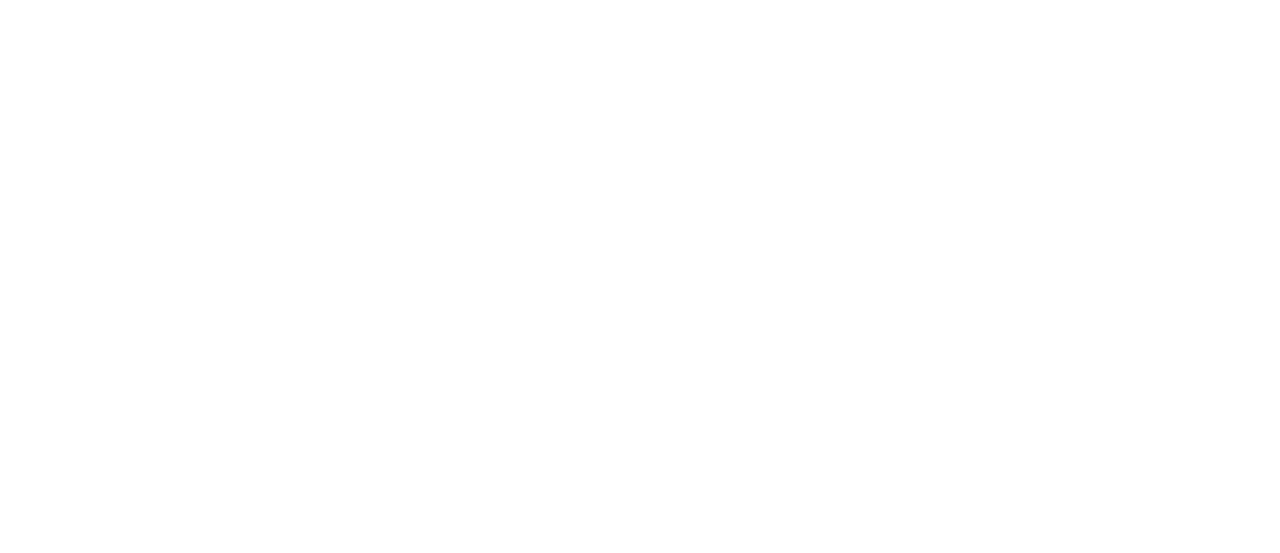
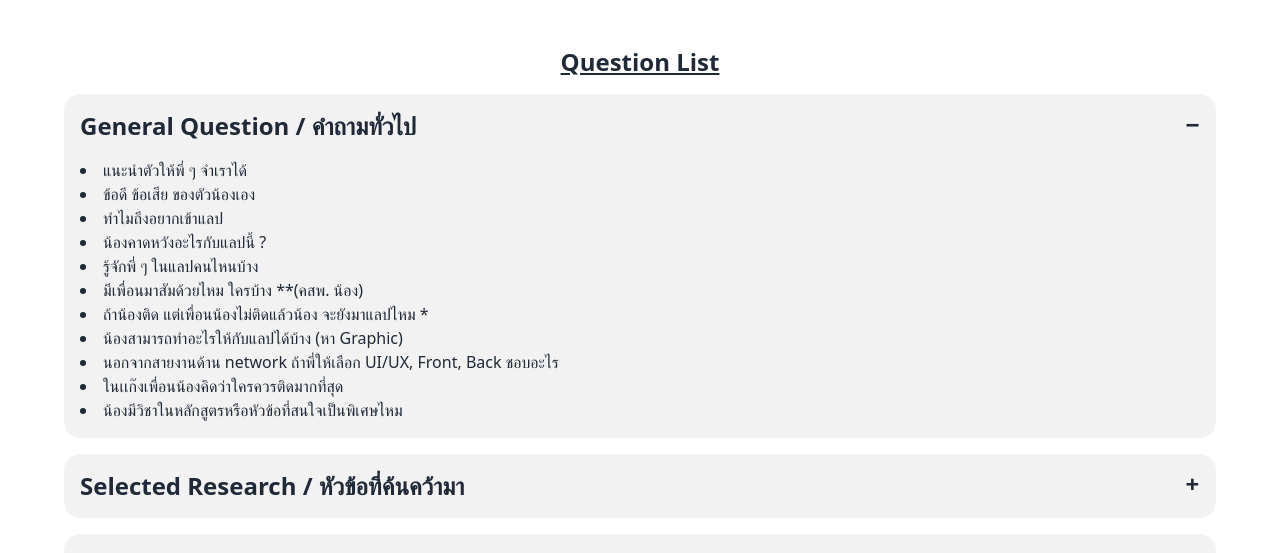
Before and after one commit to paratpanu18/nwl-exam-interview-frontend, a SvelteKit app: page /score/1 in a window 1280 px wide. Shown: the part 371-924 px from the top of the page. Before the commit the page ends 800 px from the top, so only its background shows below. Built offline with nearby package versions, Linux system fonts and the light colour scheme; no server answers.

Commit message:
Fix assign score algorithm and decorating

```diff
--- a/src/routes/admin/juniors/[slug]/+page.svelte
+++ b/src/routes/admin/juniors/[slug]/+page.svelte
@@ -15,7 +15,7 @@
                 juniorData = data;
                 criterias = data.criteria;
                 criteriasKeys = Object.keys(criterias);
-                console.log(criterias);
+                console.log(criterias["Kawaiiness"]["comments"]);
             })
             .catch(error => {
                 console.error('Error fetching junior score:', error);
@@ -81,13 +81,13 @@
                             <p>{index+1}. {key}</p>
                         </div>
                         <div class="text-2xl font-bold">
-                            <p>{criterias[key]["avg_score"] ? criterias[key]["avg_score"].toFixed(2) : "0.0"}</p>
+                            <p>{criterias[key]["avg_score"] != "-" ? criterias[key]["avg_score"].toFixed(2) : "0.0"}</p>
                         </div>
                     </div>
                     <hr class="block border-white my-[2rem]">
 
                     <div class="flex flex-row flex-wrap justify-start gap-x-[1rem] gap-y-[2rem]">
-                    {#if criterias[key]["comments"]}
+                    {#if Object.entries(criterias[key]["comments"]).length > 0}
                         {#each Object.entries(criterias[key]["comments"]) as [user, comment]}
                             <div class="card bg-base-200 w-[30%] shadow-xl">
                                 <div class="card-body">
--- a/src/routes/score/[slug]/+page.svelte
+++ b/src/routes/score/[slug]/+page.svelte
@@ -24,6 +24,12 @@
     nickname?: string;
     academic_year?: string;
     student_id?: string;
+  }
+
+  interface ScoreEntry {
+    criteria_id: string;
+    score: number;
+    comment: string;
   }
 
 
@@ -108,25 +114,33 @@
             return;
         }
 
+        let score_set: ScoreEntry[] = []
+
         scores.forEach((score, i) => {
-          let req_body = {
-            junior_id: juniorId,
-            senior_id: seniorId,
+          let scoreEntry: ScoreEntry = {
             criteria_id: all_criteria[i].id,
             score: score.value,
             comment: comments[i].value
           }
 
-          let method = juniorScore.length > 0 ? 'PUT' : 'POST';
+          score_set.push(scoreEntry);
+        });
 
-          fetch(`${BASE_URL}/score`, {
+        const requestBody = {
+            "senior_id": seniorId,
+            "junior_id": juniorId,
+            "score_set": score_set
+        }
+
+        const method = juniorScore.length > 0 ? 'PUT' : 'POST';
+        const endPoint = method === 'POST' ? '/many_score' : '/many_scores';
+        await fetch (`${BASE_URL}${endPoint}`, {
             method: method,
             headers: {
-              'Content-Type': 'application/json'
+                'Content-Type': 'application/json'
             },
-            body: JSON.stringify(req_body)
-          })
-        });
+            body: JSON.stringify(requestBody)
+        })
 
         isSaved = true;
         document.location.reload();
@@ -211,7 +225,7 @@
         </div>
     </div>
 
-    <div class="overflow-x-auto flex justify-center">
+    <div class="overflow-x-auto flex justify-center items-center">
       <table class="table flex mt-[2rem] w-[90vw]">
         <!-- head -->
         <thead>
@@ -259,6 +273,64 @@
 
     <div class="flex justify-center mt-[2rem] w-[100vw]">
       <button class="btn btn-success btn-outline w-[90%]" on:click={handleSave}>Save</button>
+    </div>
+
+    <div class="w-full flex flex-col justify-center items-center mt-[3rem]">
+      <h1 class="text-2xl font-bold underline">Question List</h1>
+
+      <div class="collapse collapse-plus bg-base-200 w-[90%] mt-[1rem]">
+        <input type="radio" name="my-accordion-3" checked="checked" />
+        <div class="collapse-title text-2xl font-bold">General Question / คำถามทั่วไป</div>
+        <div class="collapse-content text-l">
+          <li>แนะนำตัวให้พี่ ๆ จำเราได้</li>
+          <li>ข้อดี ข้อเสีย ของตัวน้องเอง</li>
+          <li>ทำไมถึงอยากเข้าแลป</li>
+          <li>น้องคาดหวังอะไรกับแลปนี้ ? </li>
+          <li>รู้จักพี่ ๆ ในแลปคนไหนบ้าง </li>
+          <li>มีเพื่อนมาสัมด้วยไหม ใครบ้าง **(คสพ. น้อง) </li>
+          <li>ถ้าน้องติด แต่เพื่อนน้องไม่ติดแล้วน้อง จะยังมาแลปไหม *  </li>
+          <li>น้องสามารถทำอะไรให้กับแลปได้บ้าง (หา Graphic)</li>
+          <li>นอกจากสายงานด้าน network ถ้าพี่ให้เลือก UI/UX, Front, Back ชอบอะไร</li>
+          <li>ในเเก๊งเพื่อนน้องคิดว่าใครควรติดมากที่สุด</li>
+          <li>น้องมีวิชาในหลักสูตรหรือหัวข้อที่สนใจเป็นพิเศษไหม </li>
+        </div>
+      </div>
+
+      <div class="collapse collapse-plus bg-base-200 w-[90%] mt-[1rem]">
+        <input type="radio" name="my-accordion-3" />
+        <div class="collapse-title text-2xl font-bold">Selected Research / หัวข้อที่ค้นคว้ามา</div>
+        <div class="collapse-content text-l">
+          <li>TCP/IP =  อธิบายการทำงานของ Dns ให้ละเอียดที่สุด </li>
+          <li>VM vs Container = Situation + เลือก Vm หรือ container </li>
+          <li>Cloud Technology = อธิบาย cloud technology ตามที่น้องไป research มา</li>
+        </div>
+      </div>
+
+      <div class="collapse collapse-plus bg-base-200 w-[90%] mt-[1rem]">
+        <input type="radio" name="my-accordion-3" />
+        <div class="collapse-title text-2xl font-bold">Lab Test / สอบภาคปฏิบัติ</div>
+        <div class="collapse-content text-l">
+          <li>ปี1 = เป็น instruction ssh เเล้วให้น้อง cat file ออกมาให้ดู</li>
+          <li>ปี2 = เป็น instruction(ssh username@host -p xxx | ให้เเสดงผลไฟล์เเล้วบอกว่ามันทำอะไรมี permission denied) อันยากของโอ๊ค</li>
+          <li>ปี3 = build + run docker</li>
+        </div>
+      </div>
+
+      <div class="collapse collapse-plus bg-base-200 w-[90%] mt-[1rem]">
+        <input type="radio" name="my-accordion-3" />
+        <div class="collapse-title text-2xl font-bold">UwU</div>
+        <div class="collapse-content text-l">
+          <li>น้องจะบริจาคเงินให้แลปได้เท่าไหร่ ( บอกน้องด้วยว่าไม่มีผลต่อคะแนน)</li>
+          <li>งานอดิเรกของน้องคืออะไร</li>
+          <li>อยู่หอ หรือ อยู่บ้าน</li>
+          <li>น้องได้สมัครแลปอื่นไว้ไหม ? ถ้าให้เลือกนับหัวจะเลือกแลปอะไร & มีเพื่อนจากเเลปนั้นมาด้วยบ่ </li>
+          <li>จะมานั่งที่แลปบ่อยมั้ย กี่วันจาก 7 วัน</li>
+          <li>ถ้าพวกพี่ ๆ เสียงดัง เวลา เล่นเกมดัง น้อง ok บ่ + น้องจะทำยังไง ?</li>
+          <li>น้องมีอะไรจะถามพวกพี่มั้ย ? ถามหน่อย </li>
+          <li>ต้องบอกน้องด้วยว่าเป็นความลับตลอดไปรู้กันแค่ในห้องสัม</li>
+        </div>
+      </div>
+
     </div>
 
     {#if isSavedAlertOpen}
```
